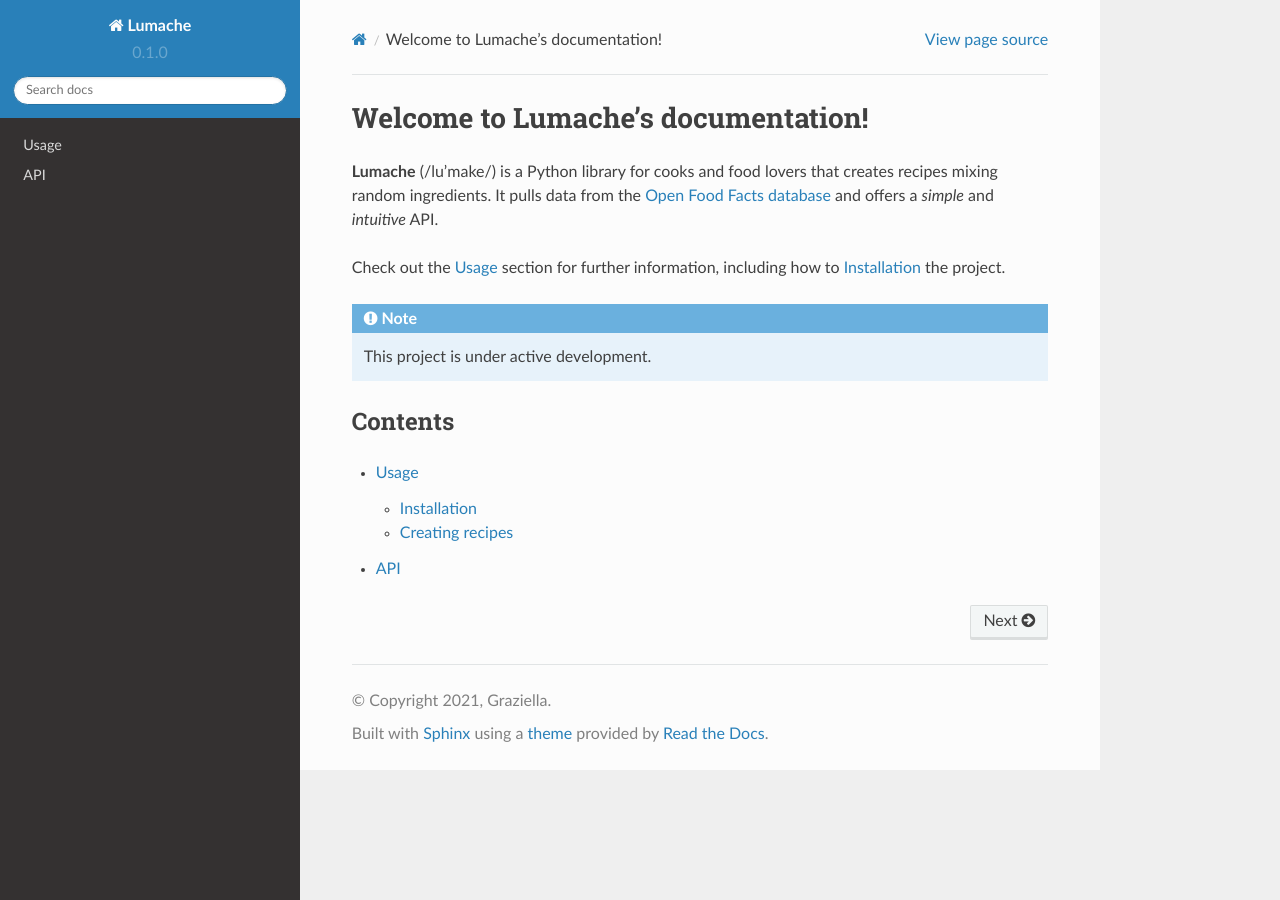
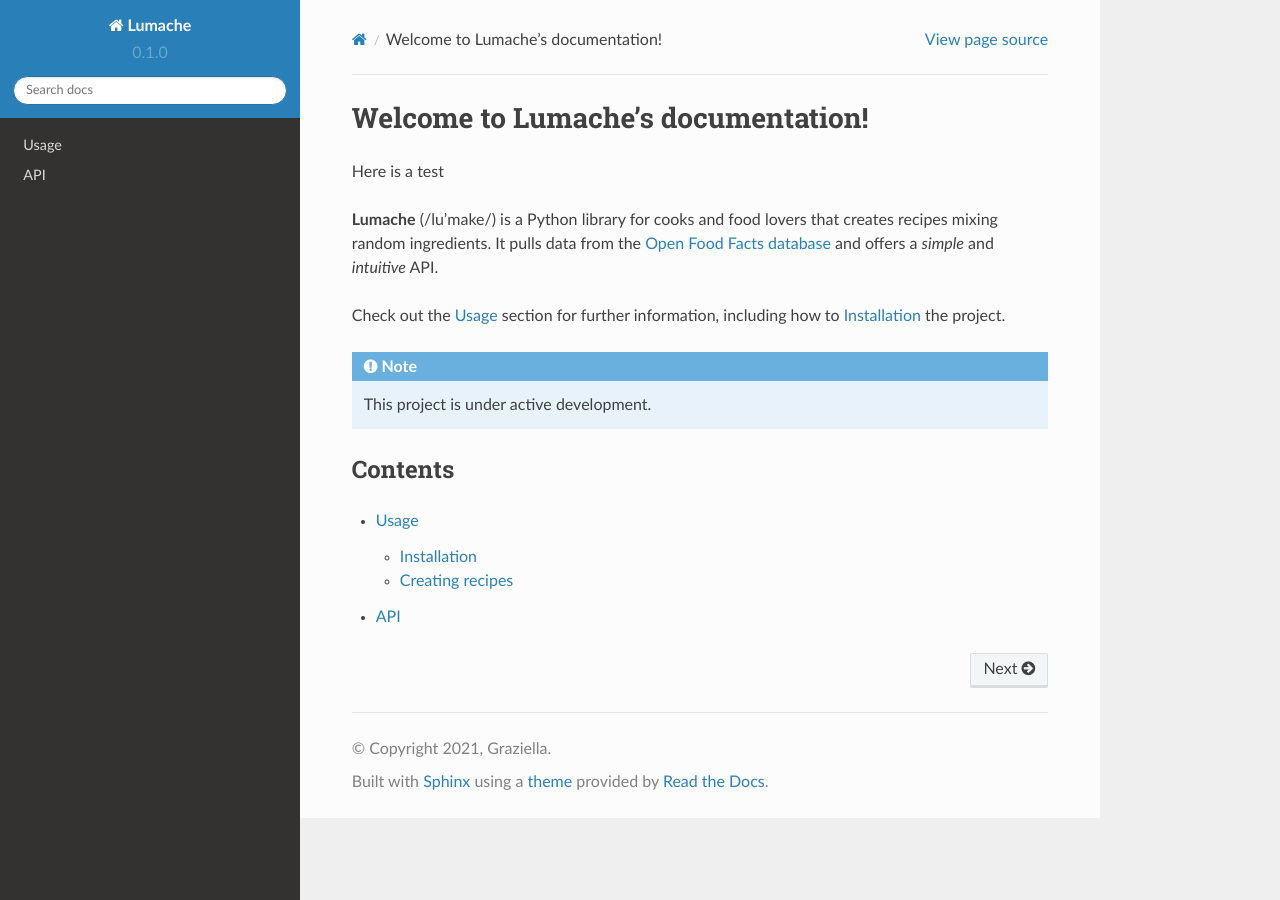
Before and after one commit to readthedocs/tutorial-template, a Sphinx documentation site: the page built from docs/source/index.rst, in a window 1280 px wide. Built offline with Sphinx 7.4.7 and the Read the Docs theme 2.0.0, drawn with Linux system fonts in a browser that asks for light colours.

Commit message:
Testing new build signals on local development

```diff
--- a/docs/source/index.rst
+++ b/docs/source/index.rst
@@ -1,5 +1,7 @@
 Welcome to Lumache's documentation!
 ===================================
+
+Here is a test
 
 **Lumache** (/lu'make/) is a Python library for cooks and food lovers
 that creates recipes mixing random ingredients.
```
